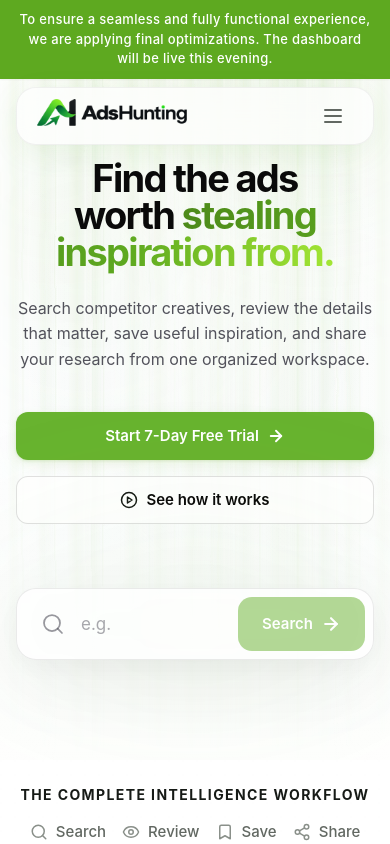
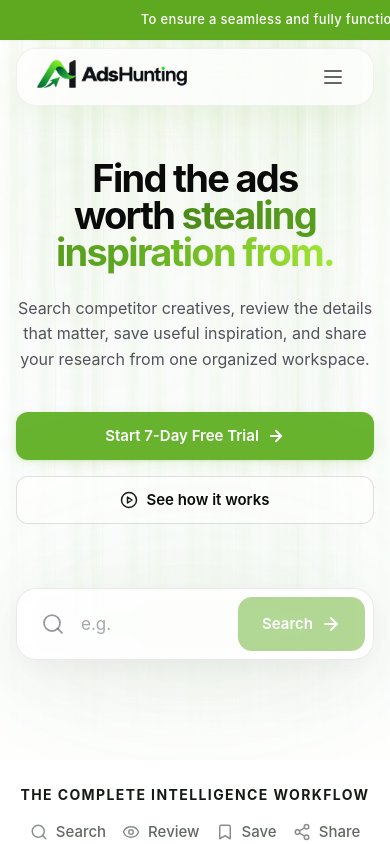
Before and after one commit to ugcfybycreatornavigator/adsHunting-final, a Next.js app: page / in a window 390 px wide. Shown: the top 844 px of the page. Built offline with nearby package versions, Linux system fonts and the light colour scheme.

Commit message:
Add responsive fast marquee for announcement bar on mobile

```diff
--- a/components/landing/layout/Navbar.tsx
+++ b/components/landing/layout/Navbar.tsx
@@ -56,8 +56,10 @@ export function Navbar() {
 
   return (
     <header className="fixed top-0 inset-x-0 z-50 transition-all duration-300">
-      <div className="bg-brand text-white text-center py-2.5 px-4 text-[13px] md:text-[14px] font-medium tracking-wide shadow-sm">
-        To ensure a seamless and fully functional experience, we are applying final optimizations. The dashboard will be live this evening.
+      <div className="bg-brand text-white overflow-hidden flex items-center h-10 shadow-sm">
+        <div className="whitespace-nowrap animate-marquee md:animate-none md:transform-none inline-block px-4 text-[13px] md:text-[14px] font-medium tracking-wide w-full md:text-center">
+          To ensure a seamless and fully functional experience, we are applying final optimizations. The dashboard will be live this evening.
+        </div>
       </div>
       <div className="mt-2 md:mt-4 px-4 md:px-6">
         <div className="w-full max-w-[1200px] mx-auto bg-white/70 backdrop-blur-xl border border-black/[0.05] shadow-[0_8px_30px_rgba(94,169,32,0.08),0_1px_3px_rgba(0,0,0,0.02)] rounded-[20px] md:rounded-full">
--- a/tailwind.config.ts
+++ b/tailwind.config.ts
@@ -39,10 +39,15 @@ export default {
         "auth-float": {
           "0%, 100%": { transform: "translateY(0) scale(1)" },
           "50%": { transform: "translateY(-6px) scale(1.02)" },
+        },
+        marquee: {
+          '0%': { transform: 'translateX(100vw)' },
+          '100%': { transform: 'translateX(-100%)' },
         }
       },
       animation: {
         "auth-float": "auth-float 12s ease-in-out infinite",
+        marquee: "marquee 20s linear infinite",
       }
     },
   },
```
